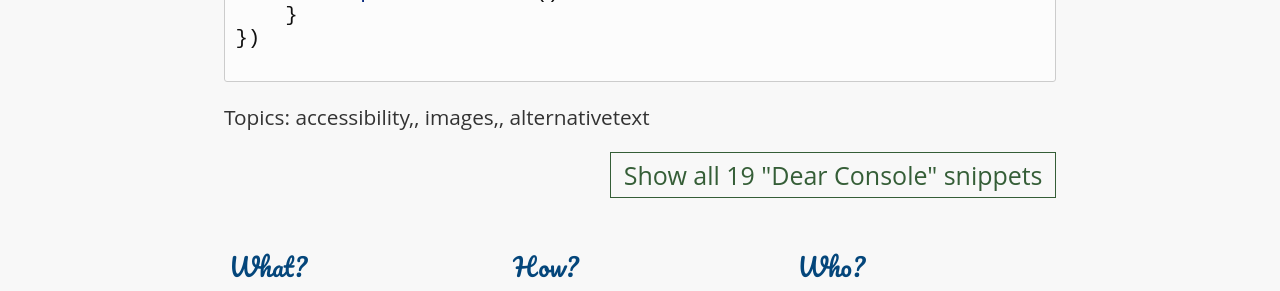
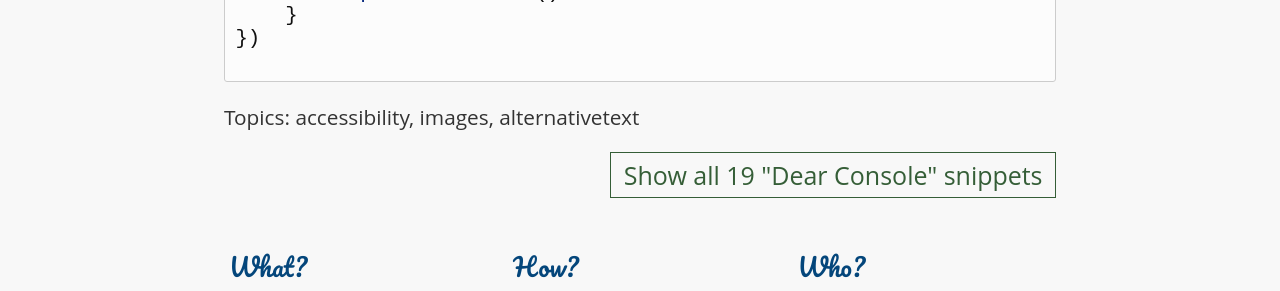
Before and after one commit to codepo8/dearconsole, a Jekyll site: the page built from _scripts/copy-alt-on-click.md, in a window 1280 px wide. Shown: the part 364-655 px from the top of the page. Built offline with Jekyll 4.4.1, drawn with Linux system fonts in a browser that asks for light colours.

Commit message:
Remove commas from tags
As per https://jekyllrb.com/docs/posts/#tags
"it will automatically split a string entry
if it contains whitespace."

Commas are not treated as split characters.
Because this file had commas in it, an additional
tag, which was empty, was being rendered.

Resolves #11

```diff
--- a/_scripts/copy-alt-on-click.md
+++ b/_scripts/copy-alt-on-click.md
@@ -2,7 +2,7 @@
 title: Dear Console, allow me to copy the alternative text of images by clicking them
 name: Allow me to copy the alternative text of images by clicking them
 codeexample: '$(±body±).addEventListener(±click±,e => { let alt = e.target.alt; if (alt) { navigator.clipboard.writeText(alt); console.log(±Copied:\n± + alt); e.preventDefault() } })'
-tags: accessibility, images, alternativetext
+tags: accessibility images alternativetext
 layout: default
 ---
 
```
